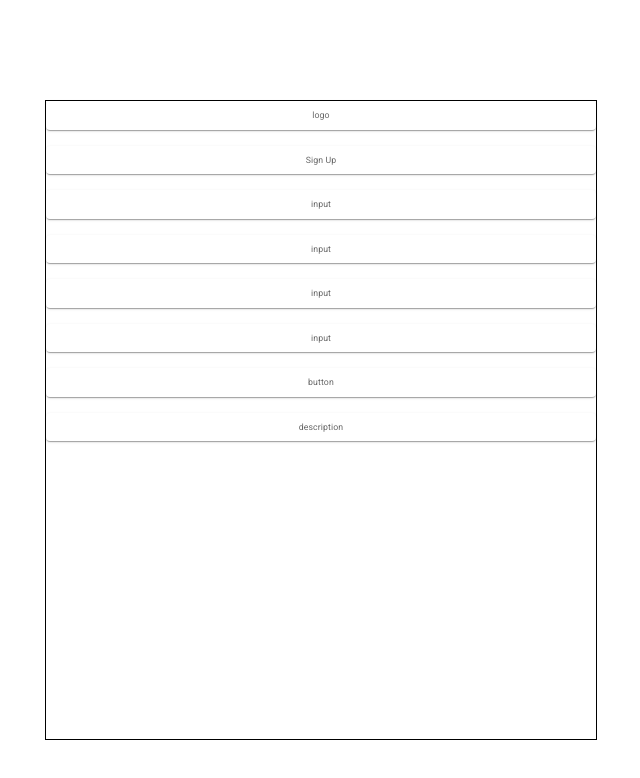
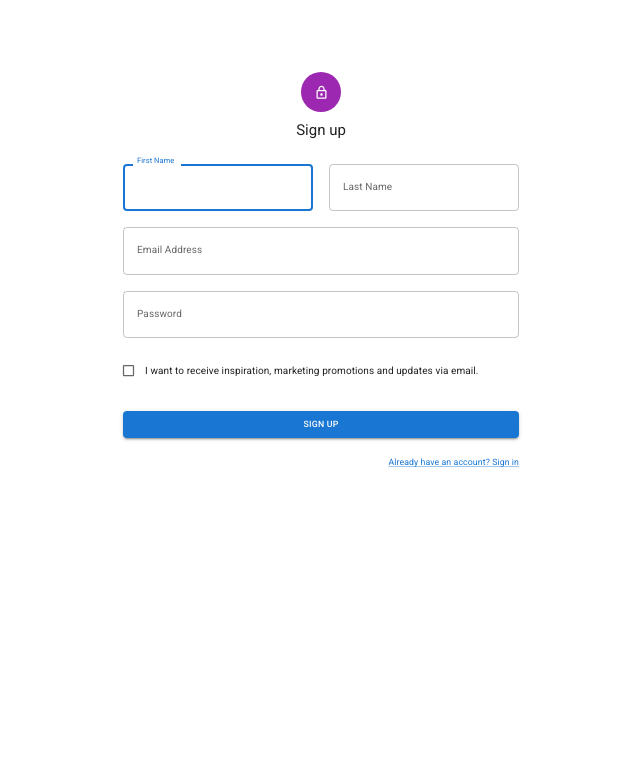
Before and after one commit to nhan2k/ecom-dashboard, a React (Create React App) app: page /signup in a window 1280 px wide. Shown: the top 778 px of the page, without its empty margins (319-959 px from the left). Built offline with nearby package versions, Linux system fonts and the light colour scheme.

Commit message:
add react form hook to sign up

```diff
--- a/package.json
+++ b/package.json
@@ -18,6 +18,7 @@
     "normalize.css": "^8.0.1",
     "react": "^18.2.0",
     "react-dom": "^18.2.0",
+    "react-hook-form": "^7.38.0",
     "react-router-dom": "^6.3.0",
     "react-scripts": "5.0.1",
     "typescript": "^4.4.2",
--- a/src/features/layout/signin-signUp/index.tsx
+++ b/src/features/layout/signin-signUp/index.tsx
@@ -11,8 +11,8 @@ const SignUpIn: React.FunctionComponent<ISignUpInProps> = ({ children }) => {
   return (
     <React.Fragment>
       <CssBaseline />
-      <Container maxWidth="sm">
-        <Box sx={{ height: '80vh', marginTop: '10rem', border: '1px solid #000' }}>{children}</Box>
+      <Container>
+        <Box>{children}</Box>
       </Container>
     </React.Fragment>
   )
--- a/src/features/routes/index.ts
+++ b/src/features/routes/index.ts
@@ -21,7 +21,7 @@ const publicRoutes: Array<routes> = [
   { path: '/vendors', component: Vendors },
   { path: '/signup', component: Signup, layout: SignUpIn },
   { path: '/signin', component: Signin, layout: SignUpIn },
-  { path: '/*', component: NotFound },
+  { path: '/*', component: NotFound, layout: null },
 ]
 
 const privateRoutes: Array<routes> = []
--- /dev/null
+++ b/src/features/templates/sign-in/index.tsx
@@ -0,0 +1,70 @@
+import * as React from 'react'
+import Avatar from '@mui/material/Avatar'
+import Button from '@mui/material/Button'
+import CssBaseline from '@mui/material/CssBaseline'
+import TextField from '@mui/material/TextField'
+import FormControlLabel from '@mui/material/FormControlLabel'
+import Checkbox from '@mui/material/Checkbox'
+import Link from '@mui/material/Link'
+import Grid from '@mui/material/Grid'
+import Box from '@mui/material/Box'
+import LockOutlinedIcon from '@mui/icons-material/LockOutlined'
+import Typography from '@mui/material/Typography'
+import Container from '@mui/material/Container'
+import { createTheme, ThemeProvider } from '@mui/material/styles'
+
+const theme = createTheme()
+
+export default function SignIn() {
+  const handleSubmit = (event: React.FormEvent<HTMLFormElement>) => {
+    event.preventDefault()
+    const data = new FormData(event.currentTarget)
+    console.log({
+      email: data.get('email'),
+      password: data.get('password'),
+    })
+  }
+
+  return (
+    <ThemeProvider theme={theme}>
+      <Container component="main" maxWidth="xs">
+        <CssBaseline />
+        <Box
+          sx={{
+            marginTop: 8,
+            display: 'flex',
+            flexDirection: 'column',
+            alignItems: 'center',
+          }}
+        >
+          <Avatar sx={{ m: 1, bgcolor: 'secondary.main' }}>
+            <LockOutlinedIcon />
+          </Avatar>
+          <Typography component="h1" variant="h5">
+            Sign in
+          </Typography>
+          <Box component="form" onSubmit={handleSubmit} noValidate sx={{ mt: 1 }}>
+            <TextField margin="normal" required fullWidth id="email" label="Email Address" name="email" autoComplete="email" autoFocus />
+            <TextField margin="normal" required fullWidth name="password" label="Password" type="password" id="password" autoComplete="current-password" />
+            <FormControlLabel control={<Checkbox value="remember" color="primary" />} label="Remember me" />
+            <Button type="submit" fullWidth variant="contained" sx={{ mt: 3, mb: 2 }}>
+              Sign In
+            </Button>
+            <Grid container>
+              <Grid item xs>
+                <Link href="#" variant="body2">
+                  Forgot password?
+                </Link>
+              </Grid>
+              <Grid item>
+                <Link href="#" variant="body2">
+                  {"Don't have an account? Sign Up"}
+                </Link>
+              </Grid>
+            </Grid>
+          </Box>
+        </Box>
+      </Container>
+    </ThemeProvider>
+  )
+}
--- /dev/null
+++ b/src/features/templates/sign-up/index.tsx
@@ -0,0 +1,131 @@
+import * as React from 'react'
+import Avatar from '@mui/material/Avatar'
+import Button from '@mui/material/Button'
+import CssBaseline from '@mui/material/CssBaseline'
+import TextField from '@mui/material/TextField'
+import FormControlLabel from '@mui/material/FormControlLabel'
+import Checkbox from '@mui/material/Checkbox'
+import Link from '@mui/material/Link'
+import Grid from '@mui/material/Grid'
+import Box from '@mui/material/Box'
+import LockOutlinedIcon from '@mui/icons-material/LockOutlined'
+import Typography from '@mui/material/Typography'
+import Container from '@mui/material/Container'
+import { createTheme, ThemeProvider } from '@mui/material/styles'
+import { useForm, SubmitHandler } from 'react-hook-form'
+
+interface IFormInput {
+  firstName: string
+  lastName: string
+  email: string
+  password: string
+}
+const theme = createTheme()
+
+export default function SignUp() {
+  const {
+    register,
+    handleSubmit,
+    formState: { errors },
+  } = useForm<IFormInput>()
+  const onSubmit: SubmitHandler<IFormInput> = (data) => console.log(data)
+
+  return (
+    <ThemeProvider theme={theme}>
+      <Container component="main" maxWidth="xs">
+        <CssBaseline />
+        <Box
+          sx={{
+            marginTop: 8,
+            display: 'flex',
+            flexDirection: 'column',
+            alignItems: 'center',
+          }}
+        >
+          <Avatar sx={{ m: 1, bgcolor: 'secondary.main' }}>
+            <LockOutlinedIcon />
+          </Avatar>
+          <Typography component="h1" variant="h5">
+            Sign up
+          </Typography>
+          <Box component="form" noValidate onSubmit={handleSubmit(onSubmit)} sx={{ mt: 3 }}>
+            <Grid container spacing={2}>
+              <Grid item xs={12} sm={6}>
+                <TextField {...register('firstName', { required: true, maxLength: 20 })} autoComplete="given-name" name="firstName" fullWidth id="firstName" label="First Name" autoFocus />
+                {errors.firstName && (
+                  <Typography variant="h6" color={'red'}>
+                    {errors.firstName.message || 'Enter your first name'}
+                  </Typography>
+                )}
+              </Grid>
+              <Grid item xs={12} sm={6}>
+                <TextField {...register('lastName', { required: true, maxLength: 20 })} fullWidth id="lastName" label="Last Name" name="lastName" autoComplete="family-name" />
+                {errors.lastName && (
+                  <Typography variant="h6" color={'red'}>
+                    {errors.lastName.message || 'Enter your first name'}
+                  </Typography>
+                )}
+              </Grid>
+              <Grid item xs={12}>
+                <TextField
+                  {...register('email', {
+                    required: true,
+                    pattern: {
+                      value: /\S+@\S+\.\S+/,
+                      message: 'Entered value does not match email format',
+                    },
+                  })}
+                  fullWidth
+                  id="email"
+                  label="Email Address"
+                  name="email"
+                  autoComplete="email"
+                />
+                {errors.email && (
+                  <Typography variant="h6" color={'red'}>
+                    {errors.email.message || 'Enter your email'}
+                  </Typography>
+                )}
+              </Grid>
+              <Grid item xs={12}>
+                <TextField
+                  {...register('password', {
+                    required: true,
+                    minLength: {
+                      value: 5,
+                      message: 'min length is 5',
+                    },
+                  })}
+                  fullWidth
+                  name="password"
+                  label="Password"
+                  type="password"
+                  id="password"
+                  autoComplete="new-password"
+                />
+                {errors.password && (
+                  <Typography variant="h6" color={'red'}>
+                    {errors.password.message || 'Enter your password'}
+                  </Typography>
+                )}
+              </Grid>
+              <Grid item xs={12}>
+                <FormControlLabel control={<Checkbox value="allowExtraEmails" color="primary" />} label="I want to receive inspiration, marketing promotions and updates via email." />
+              </Grid>
+            </Grid>
+            <Button type="submit" fullWidth variant="contained" sx={{ mt: 3, mb: 2 }}>
+              Sign Up
+            </Button>
+            <Grid container justifyContent="flex-end">
+              <Grid item>
+                <Link href="#" variant="body2">
+                  Already have an account? Sign in
+                </Link>
+              </Grid>
+            </Grid>
+          </Box>
+        </Box>
+      </Container>
+    </ThemeProvider>
+  )
+}
--- a/src/pages/signin/index.tsx
+++ b/src/pages/signin/index.tsx
@@ -1,46 +1,14 @@
 import * as React from 'react'
 
-import { styled } from '@mui/material/styles'
-import Box from '@mui/material/Box'
-import Paper from '@mui/material/Paper'
-import Grid from '@mui/material/Unstable_Grid2'
-
-const Item = styled(Paper)(({ theme }) => ({
-  backgroundColor: theme.palette.mode === 'dark' ? '#1A2027' : '#fff',
-  ...theme.typography.body2,
-  padding: theme.spacing(1),
-  textAlign: 'center',
-  color: theme.palette.text.secondary,
-}))
+import { SignUpIn } from '@/features/layout'
+import SignIn from '@features/templates/sign-in'
 
 interface ISignin {}
 const Signin: React.FunctionComponent<ISignin> = () => {
   return (
-    <Box sx={{ flexGrow: 1 }}>
-      <Grid container spacing={2}>
-        <Grid xs={12}>
-          <Item>logo</Item>
-        </Grid>
-        <Grid xs={12}>
-          <Item>Sign In</Item>
-        </Grid>
-        <Grid xs={12}>
-          <Item>input</Item>
-        </Grid>
-        <Grid xs={12}>
-          <Item>input</Item>
-        </Grid>
-        <Grid xs={12}>
-          <Item>description</Item>
-        </Grid>
-        <Grid xs={12}>
-          <Item>button</Item>
-        </Grid>
-        <Grid xs={12}>
-          <Item>description</Item>
-        </Grid>
-      </Grid>
-    </Box>
+    <SignUpIn>
+      <SignIn />
+    </SignUpIn>
   )
 }
 
--- a/src/pages/signup/index.tsx
+++ b/src/pages/signup/index.tsx
@@ -1,49 +1,14 @@
 import * as React from 'react'
 
-import { styled } from '@mui/material/styles'
-import Box from '@mui/material/Box'
-import Paper from '@mui/material/Paper'
-import Grid from '@mui/material/Unstable_Grid2'
-
-const Item = styled(Paper)(({ theme }) => ({
-  backgroundColor: theme.palette.mode === 'dark' ? '#1A2027' : '#fff',
-  ...theme.typography.body2,
-  padding: theme.spacing(1),
-  textAlign: 'center',
-  color: theme.palette.text.secondary,
-}))
+import { SignUpIn } from '@/features/layout'
+import SignUp from '@features/templates/sign-up'
 
 interface ISignup {}
 const Signup: React.FunctionComponent<ISignup> = () => {
   return (
-    <Box sx={{ flexGrow: 1 }}>
-      <Grid container spacing={2}>
-        <Grid xs={12}>
-          <Item>logo</Item>
-        </Grid>
-        <Grid xs={12}>
-          <Item>Sign Up</Item>
-        </Grid>
-        <Grid xs={12}>
-          <Item>input</Item>
-        </Grid>
-        <Grid xs={12}>
-          <Item>input</Item>
-        </Grid>
-        <Grid xs={12}>
-          <Item>input</Item>
-        </Grid>
-        <Grid xs={12}>
-          <Item>input</Item>
-        </Grid>
-        <Grid xs={12}>
-          <Item>button</Item>
-        </Grid>
-        <Grid xs={12}>
-          <Item>description</Item>
-        </Grid>
-      </Grid>
-    </Box>
+    <SignUpIn>
+      <SignUp />
+    </SignUpIn>
   )
 }
 
```
Also changed, not shown: 1 other file (tests, documents, lock files or other folders).
